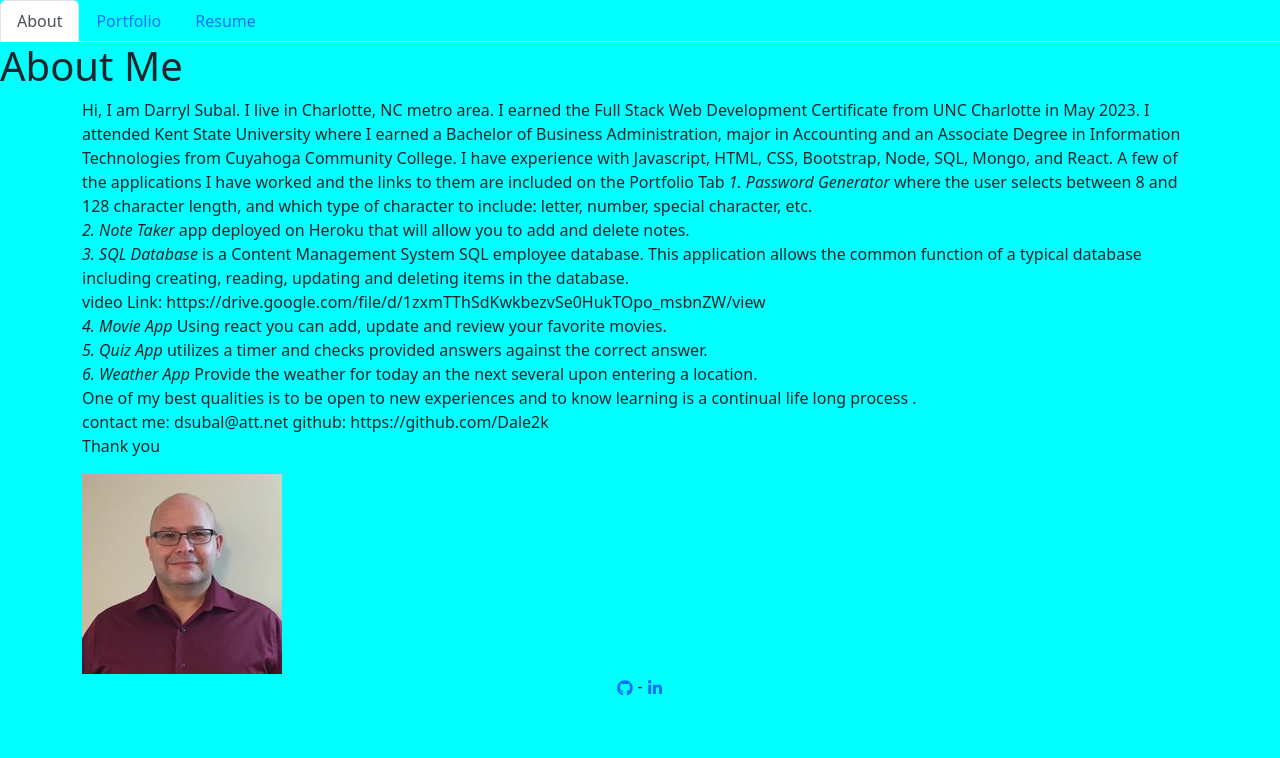
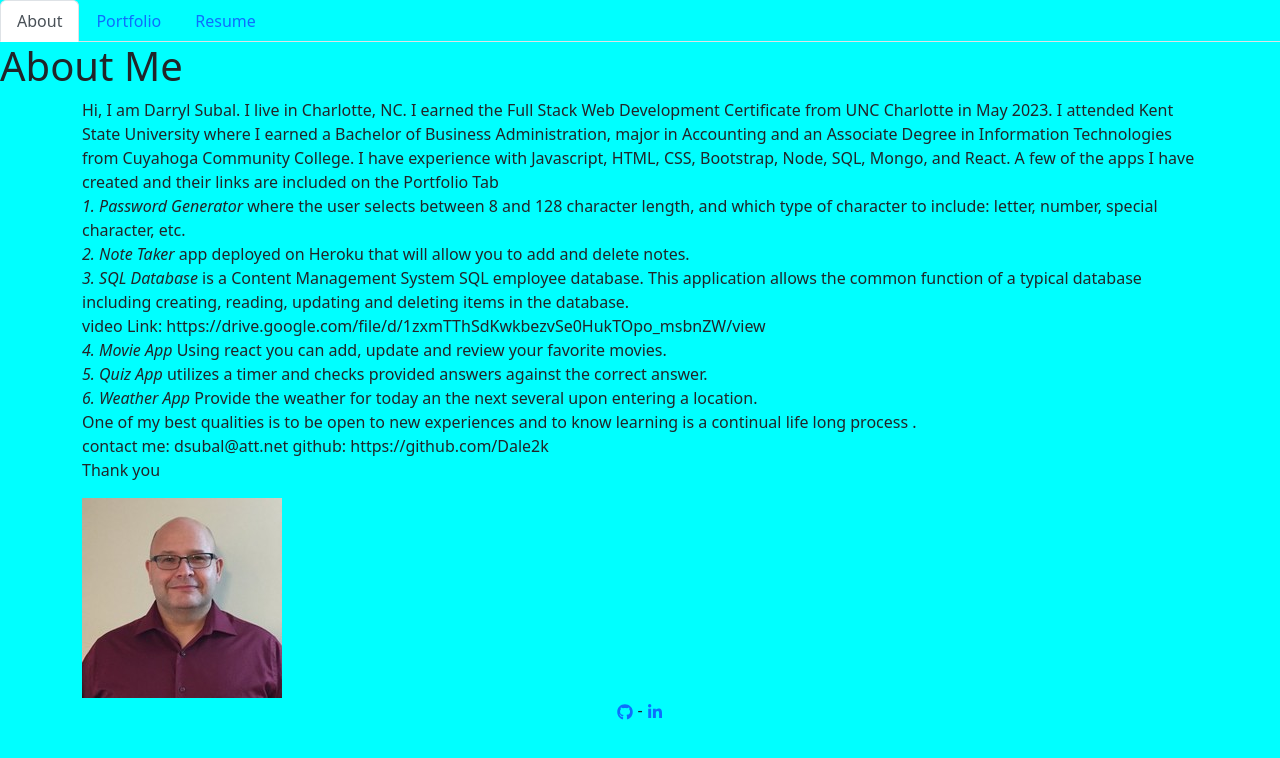
Before and after one commit to Dale2k/Darryl_Subal_Portfolio, a React (Create React App) app: page / in a window 1280 px wide. Shown: the top 758 px of the page. Built offline with nearby package versions, Linux system fonts and the light colour scheme.

Commit message:
update about

```diff
--- a/src/components/pages/About.js
+++ b/src/components/pages/About.js
@@ -12,15 +12,14 @@ export default function About() {
         <Row>
           <Col>
             <p>
-              Hi, I am Darryl Subal. I live in Charlotte, NC metro area. I
-              earned the Full Stack Web Development Certificate from UNC
-              Charlotte in May 2023. I attended Kent State University where I
-              earned a Bachelor of Business Administration, major in Accounting
-              and an Associate Degree in Information Technologies from Cuyahoga
-              Community College. I have experience with Javascript, HTML, CSS,
-              Bootstrap, Node, SQL, Mongo, and React. A few of the applications
-              I have worked and the links to them are included on the Portfolio
-              Tab{" "}
+              Hi, I am Darryl Subal. I live in Charlotte, NC. I earned the Full
+              Stack Web Development Certificate from UNC Charlotte in May 2023.
+              I attended Kent State University where I earned a Bachelor of
+              Business Administration, major in Accounting and an Associate
+              Degree in Information Technologies from Cuyahoga Community
+              College. I have experience with Javascript, HTML, CSS, Bootstrap,
+              Node, SQL, Mongo, and React. A few of the apps I have created and
+              their links are included on the Portfolio Tab <br></br>{" "}
               <em>
                 1. <span> Password Generator </span>{" "}
               </em>{" "}
```
Also changed, not shown: 7 other files (tests, documents, lock files or other folders).
